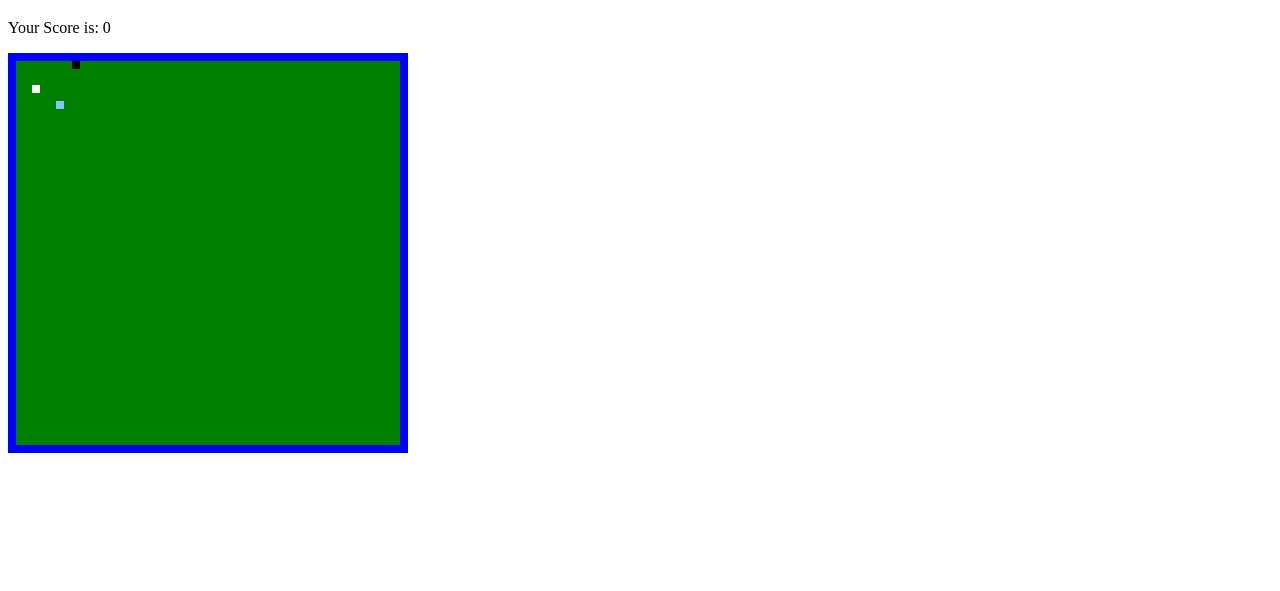
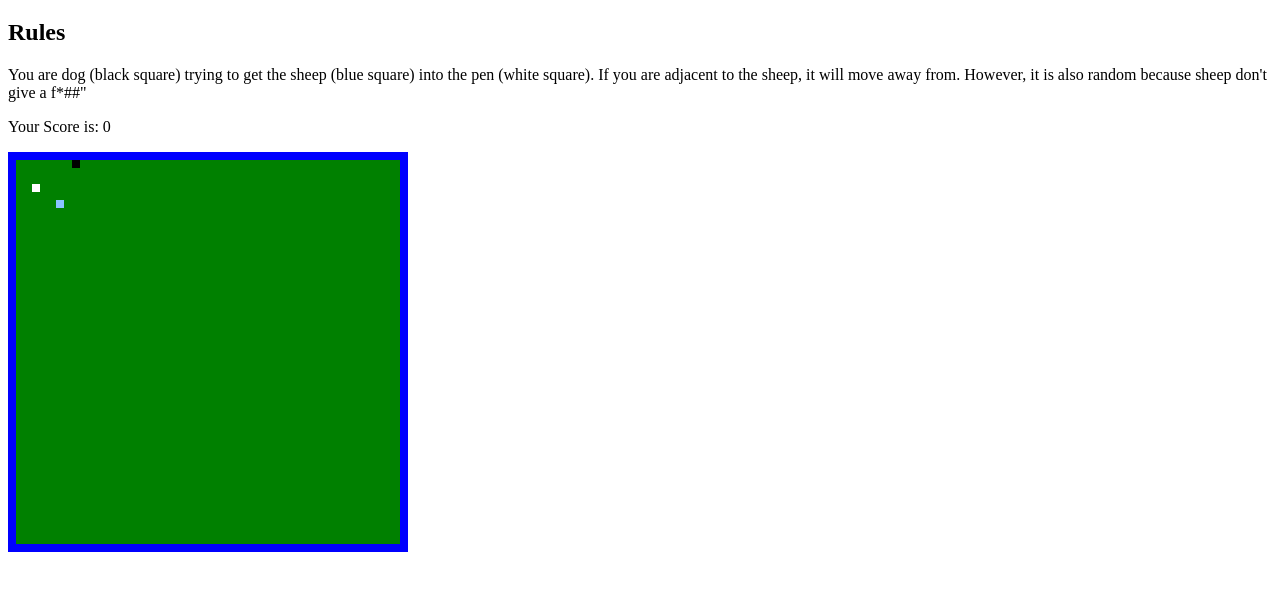
Before and after one commit to Stuwert/muahabaah, a plain HTML site: page index.html in a window 1280 px wide. Shown: the part 61-652 px from the top of the page. Drawn offline with Linux system fonts and the light colour scheme.

Commit message:
Added rules functionality

```diff
--- a/index.html
+++ b/index.html
@@ -9,7 +9,9 @@
 
 <body>
 	<h1>Mua ha Baaaaaah</h1>
-	<p></p>
+	<h2>Rules</h2>
+	<p>You are dog (black square) trying to get the sheep (blue square) into the pen (white square).  If you are adjacent to the sheep, it will move away from.  However, it is also random because sheep don't give a f*##"</p>
+	<p id="score"></p>
 	<script src="js/game.js"></script>
 	<script src="js/app.js"></script>
 </body>
--- a/js/app.js
+++ b/js/app.js
@@ -31,7 +31,7 @@ var render = function(){
       }
     }
   }
-  document.getElementsByTagName('p')[0].innerText = "Your Score is: " + score;
+  document.getElementById('score').innerText = "Your Score is: " + score;
 }
 
 
--- a/js/game.js
+++ b/js/game.js
@@ -83,7 +83,9 @@ function thingCheck(obj1){
 };
 
 function moveRandom(obj){
-	moveObj(obj, getRandom(-1,1), getRandom(-1,1) )
+	if (obj.status !== "penned"){
+		moveObj(obj, getRandom(-1,1), getRandom(-1,1) )
+	}
 }
 
 function getRandom(min, max) {
```
